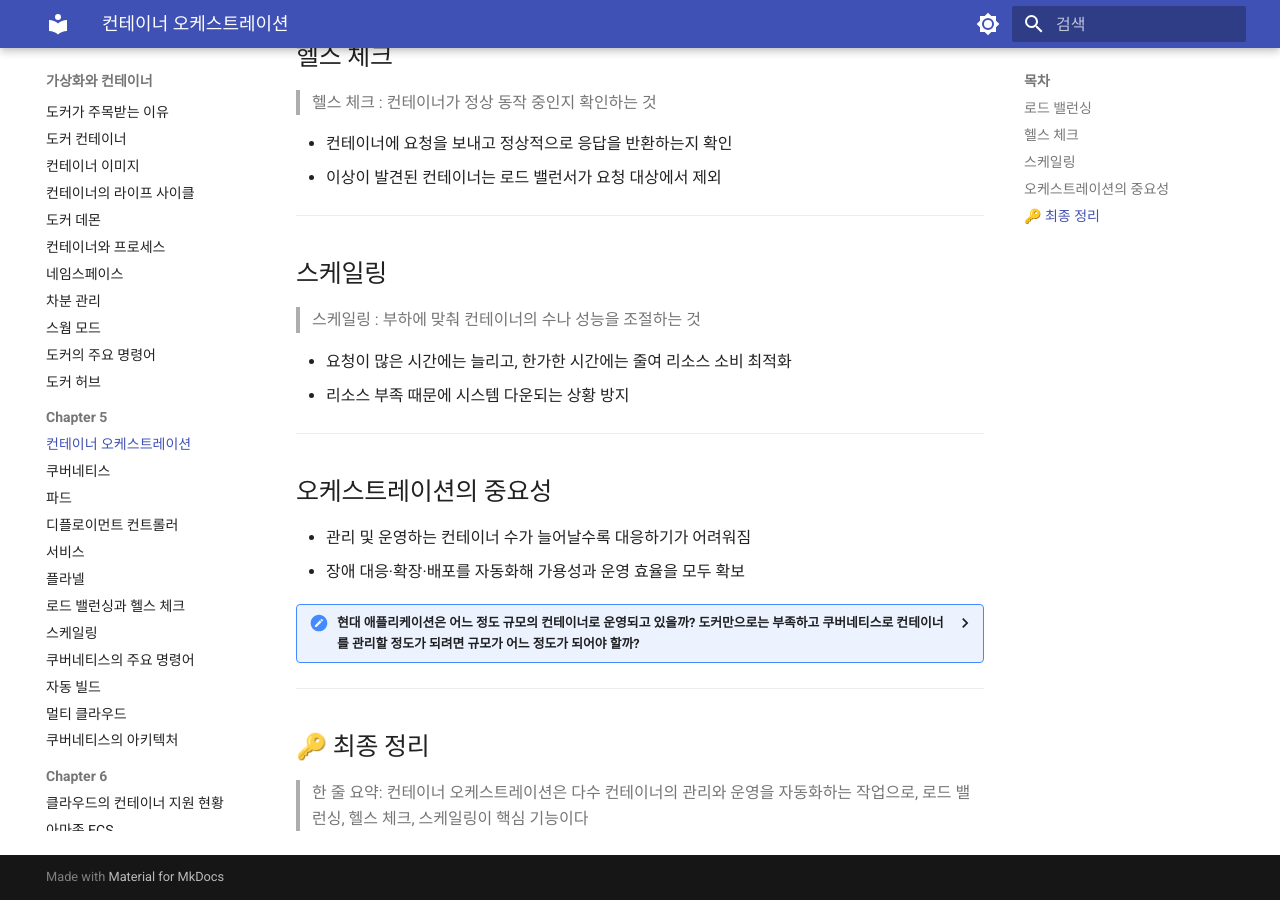
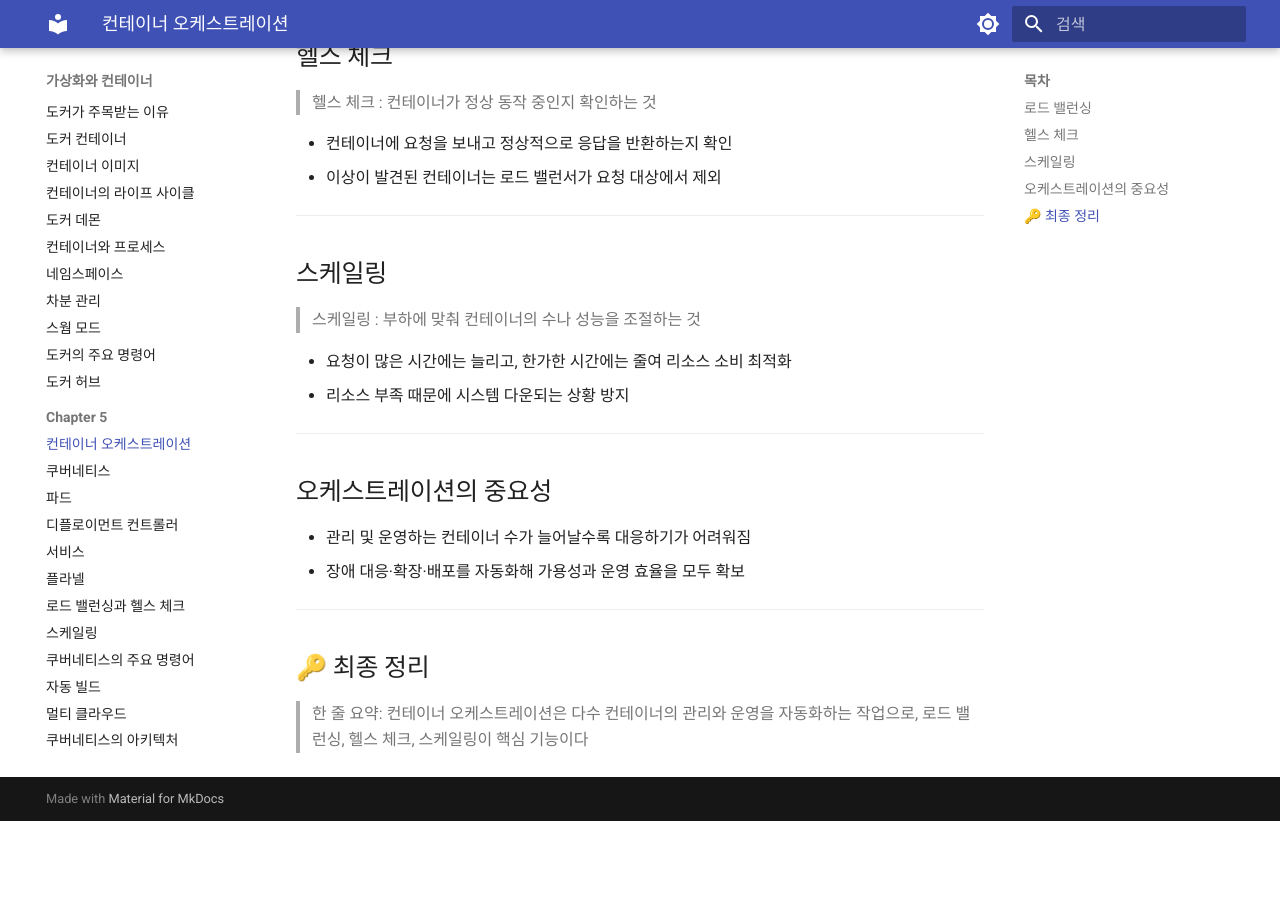
Before and after one commit to CokaNuri/CSBE, an MkDocs documentation site: the page built from docs/virtualization-container/Chapter 5 - 컨테이너 오케스트레이션 도구, 쿠버네티스/01 컨테이너 오케스트레이션.md, in a window 1280 px wide and 900 px high, scrolled down 532 px. Built offline with MkDocs 1.6.1 and Material for MkDocs 9.7.7, drawn with Linux system fonts in a browser that asks for light colours; after the commit the page ends 1353 px from its top, so only the background shows below that.

Commit message:
최종 정리

```diff
--- a/docs/virtualization-container/Chapter 5 - 컨테이너 오케스트레이션 도구, 쿠버네티스/01 컨테이너 오케스트레이션.md
+++ b/docs/virtualization-container/Chapter 5 - 컨테이너 오케스트레이션 도구, 쿠버네티스/01 컨테이너 오케스트레이션.md
@@ -38,16 +38,6 @@
 - 관리 및 운영하는 컨테이너 수가 늘어날수록 대응하기가 어려워짐
 - 장애 대응·확장·배포를 자동화해 가용성과 운영 효율을 모두 확보
 
-
-<details><summary>현대 애플리케이션은 어느 정도 규모의 컨테이너로 운영되고 있을까? 도커만으로는 부족하고 쿠버네티스로 컨테이너를 관리할 정도가 되려면 규모가 어느 정도가 되어야 할까?</summary>
-
-규모는 서비스마다 크게 다르다. 작은 서비스는 컨테이너 몇 개~수십 개로 충분하고, 마이크로서비스로 나눈 대형 서비스는 수천~수만 개를 운영한다. 구글은 주당 수십억 개의 컨테이너를 실행한다고 밝힌 바 있고, 쿠버네티스는 공식적으로 클러스터 하나에 노드 5,000대·파드 150,000개까지 지원한다. <br>
-쿠버네티스가 필요해지는 기준은 컨테이너 개수보다 **서버(호스트)가 여러 대가 되는지**와 **사람 손으로 감당할 수 있는지**다. <br>
-서버 한 대에 컨테이너 몇 개~십여 개라면 도커와 도커 컴포즈로 충분하다. 쿠버네티스 자체를 운영하는 부담이 오히려 더 크다. <br>
-반대로 서버가 여러 대로 늘어 어느 서버에 무엇을 띄울지 정해야 하고, 장애 시 자동 복구, 트래픽에 따른 자동 스케일링, 무중단 배포가 필요해지면 수작업으로는 한계가 온다. 보통 서버 수 대 이상·컨테이너 수십 개 이상에 서비스 종류와 배포 횟수가 많아지는 시점이다. <br>
-즉 "몇 개부터"라는 정해진 숫자는 없고, 수작업 운영 비용이 쿠버네티스 학습·운영 비용보다 커지는 때가 도입 시점이다. 그 중간 단계에서는 클라우드의 관리형 서비스(ECS, Cloud Run 등)를 쓰기도 한다.
-</details>
-
 ---
 
 ## 🔑 최종 정리
```
Also changed, not shown: docs/virtualization-container/Chapter 5 - 컨테이너 오케스트레이션 도구, 쿠버네티스/03 파드.md (+1 -1 lines).
